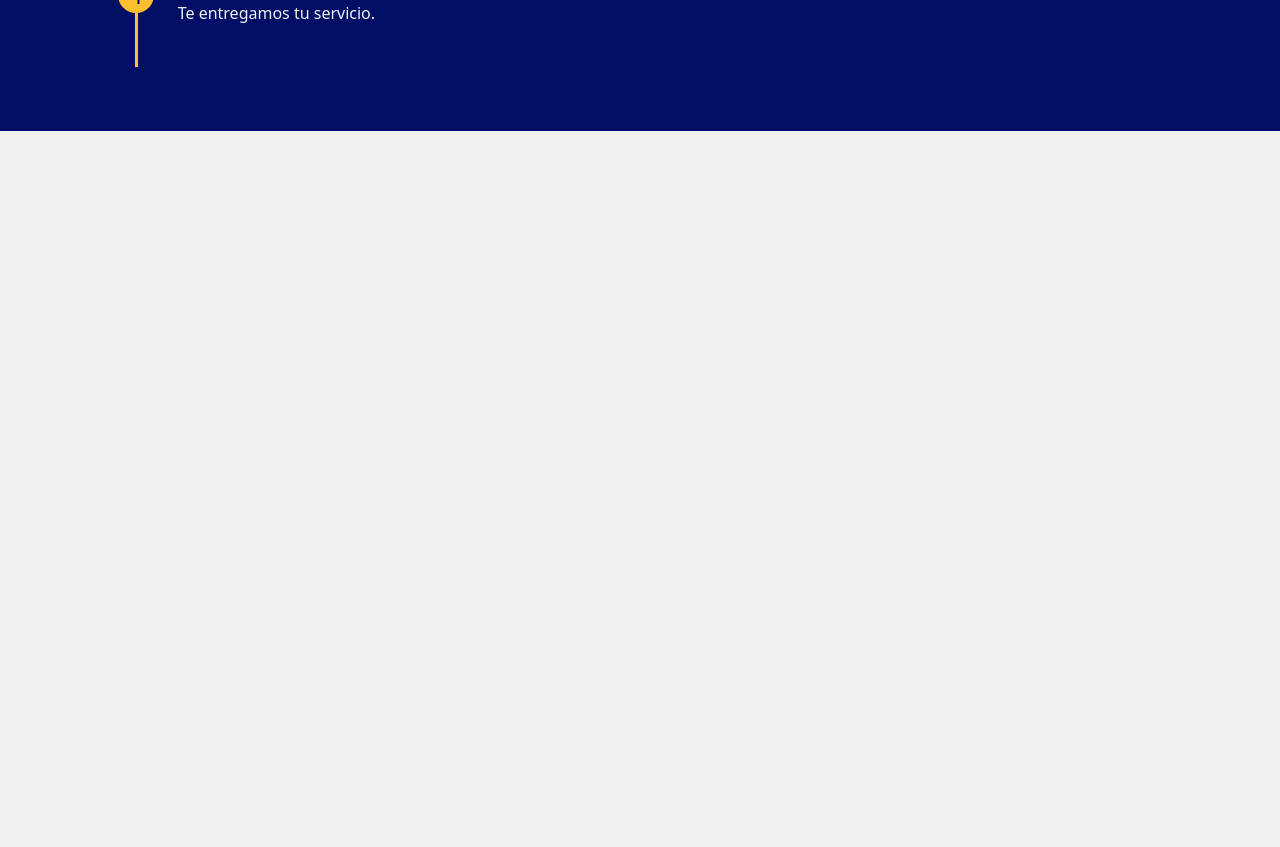
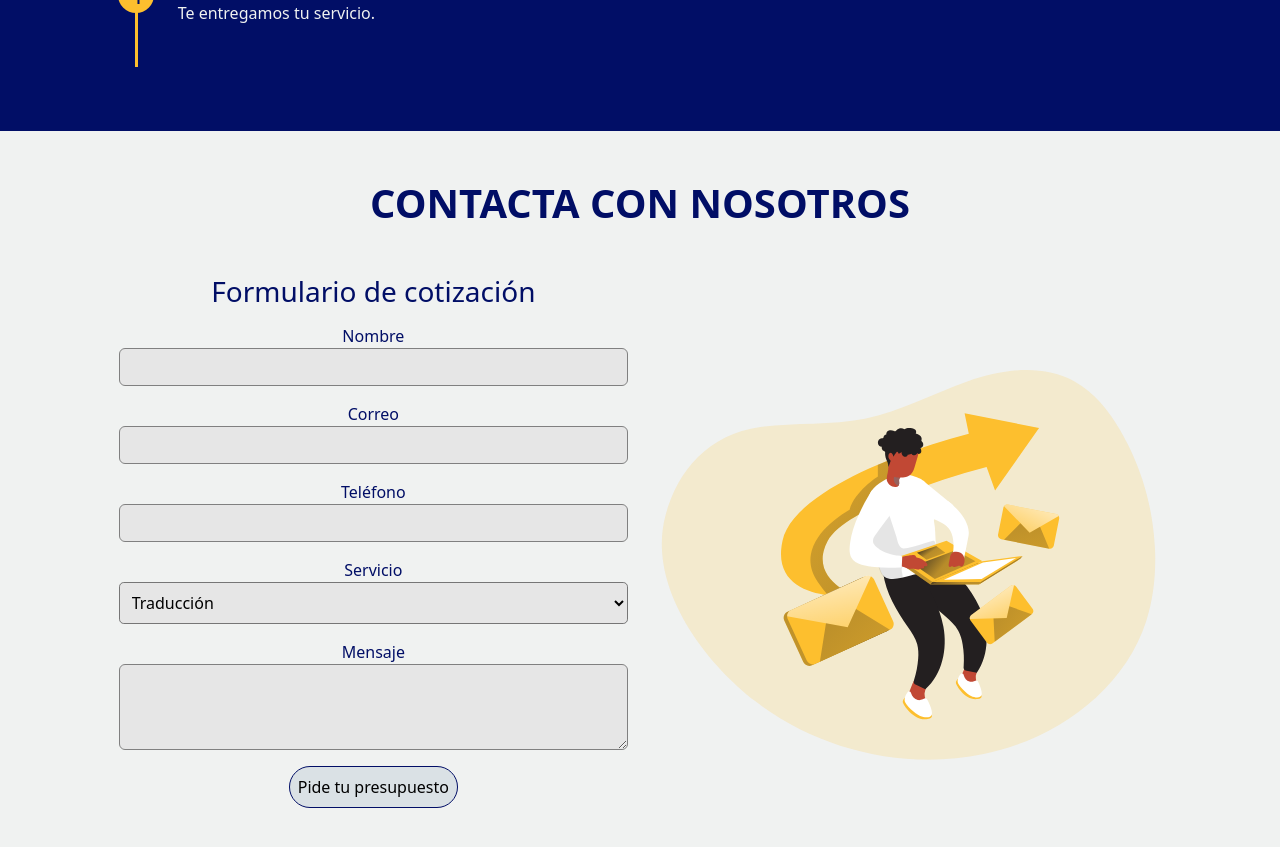
Before and after one commit to GagogoDev/ThotranslationsReact, a React (Vite) app: page / in a window 1280 px wide. Shown: the part 2500-3347 px from the top of the page. Before the commit the page ends 2631 px from the top, so only its background shows below. Built offline with nearby package versions, Linux system fonts and the light colour scheme.

Commit message:
Base de contacto

```diff
--- a/src/App.jsx
+++ b/src/App.jsx
@@ -4,11 +4,10 @@ import { useEffect, useState } from 'react';
 // Components
 import { Navbar, Loader } from './components/';
 
-import { Nosotros, Servicios } from './components/sections/';
+import { Nosotros, Servicios, Proceso, Contacto } from './components/sections/';
 
 // Styles
 import './assets/css/styles.css';
-import { Proceso } from './components/sections/Proceso';
 
 function App() {
     // Loading
@@ -40,6 +39,11 @@ function App() {
                     <Proceso />
                 </div>
             </div>
+            <div className="row d-flex justify-content-center bg-light text-primary m-0">
+                <div className="col-11 col-md-10 align-items-center pt-5">
+                    <Contacto />
+                </div>
+            </div>
         </>
     );
 }
--- a/src/assets/css/styles.css
+++ b/src/assets/css/styles.css
@@ -248,3 +248,53 @@ body {
     border-bottom-right-radius: 0;
     border-bottom-left-radius: 0;
 }
+
+/* Contacto */
+
+.contacto-title {
+    font-weight: 700;
+}
+
+.form-control {
+    border-color: gray;
+    background-color: #e6e6e6;
+}
+
+select {
+    border-radius: 0.3rem;
+    background-color: #e6e6e6;
+    color: black;
+    padding: 0.5rem;
+    width: 100%;
+    outline: none;
+}
+
+.button-presupuesto {
+    padding: 0.5rem;
+    border: 1px solid var(--primary);
+    /* border-color: white; */
+    border-radius: 25px;
+    color: black;
+    background-color: hsla(210, 23%, 72%, 0.3);
+    cursor: pointer;
+}
+
+.button-presupuesto:hover {
+    padding: 0.5rem;
+    border: 1px solid var(--primary);
+    /* border-color: white; */
+    border-radius: 25px;
+    color: black;
+    background-color: hsla(210, 23%, 72%, 0.5);
+    cursor: pointer;
+}
+
+button.swal2-confirm.swal2-styled {
+    background-color: var(--secundary);
+    color: var(--primary);
+}
+
+h2#swal2-title,
+div#swal2-html-container {
+    color: var(--primary);
+}
--- /dev/null
+++ b/src/components/sections/Contacto.jsx
@@ -0,0 +1,104 @@
+// React
+import React from 'react';
+
+// Images
+import SendingEmails from '/images/Sending-Emails.svg';
+
+// Translations
+import { useTranslation } from 'react-i18next';
+
+export const Contacto = () => {
+    const [t] = useTranslation('global');
+
+    const onSubmitForm = (e) => {
+        e.preventDefault();
+        // Swal.fire({
+        //     title: 'Formulario de cotización enviada',
+        //     text: '¿A dónde? A tu corazón <3',
+        //     icon: 'success',
+        // });
+        console.log( "Pa juera" );
+    };
+
+    return (
+        <>
+            <h1 className="text-center mb-5 contacto-title">
+                CONTACTA CON NOSOTROS
+            </h1>
+            <div className="row d-flex justify-content-center align-items-center text-center mb-5">
+                <div className="col-12 col-lg-6">
+                    <h3 className="mb-3 text-center">
+                        Formulario de cotización
+                    </h3>
+                    <form onSubmit={(e) => onSubmitForm(e)}>
+                        <div className="row">
+                            <div className="col-12 mb-3">
+                                <div className="form-group">
+                                    <label htmlFor="form-nombre">Nombre</label>
+                                    <input
+                                        className="form-control"
+                                        id="form-nombre"
+                                    />
+                                </div>
+                            </div>
+                            <div className="col-12 mb-3">
+                                <div className="form-group">
+                                    <label htmlFor="form-nombre">Correo</label>
+                                    <input
+                                        className="form-control"
+                                        id="form-nombre"
+                                    />
+                                </div>
+                            </div>
+                            <div className="col-12 mb-3">
+                                <div className="form-group">
+                                    <label htmlFor="form-nombre">
+                                        Teléfono
+                                    </label>
+                                    <input
+                                        className="form-control"
+                                        id="form-nombre"
+                                    />
+                                </div>
+                            </div>
+                            <div className="col-12 mb-3">
+                                <div className="form-group">
+                                    <label htmlFor="form-servicio">
+                                        Servicio
+                                    </label>
+                                    <br />
+                                    <select id="form-servicio">
+                                        <option value="1">Traducción</option>
+                                        <option value="2">
+                                            Interpretación
+                                        </option>
+                                    </select>
+                                </div>
+                            </div>
+                            <div className="col-12 mb-3">
+                                <div className="form-group">
+                                    <label htmlFor="form-mensaje">
+                                        Mensaje
+                                    </label>
+                                    <textarea
+                                        className="form-control"
+                                        id="form-mensaje"
+                                        rows="3"
+                                    ></textarea>
+                                </div>
+                            </div>
+                            <div className="col-12 d-flex justify-content-center">
+                                <button className="button-presupuesto">
+                                    Pide tu presupuesto
+                                </button>
+                            </div>
+                        </div>
+                    </form>
+                </div>
+                <div className="col">
+                <img src={SendingEmails} alt="SendingEmails" />
+                </div>
+            </div>
+        </>
+    );
+};
--- a/src/components/sections/index.js
+++ b/src/components/sections/index.js
@@ -1,2 +1,4 @@
 export * from './Nosotros';
 export * from './Servicios';
+export * from './Proceso';
+export * from './Contacto';
```
Also changed, not shown: public/images/Sending-Emails.svg (added).
